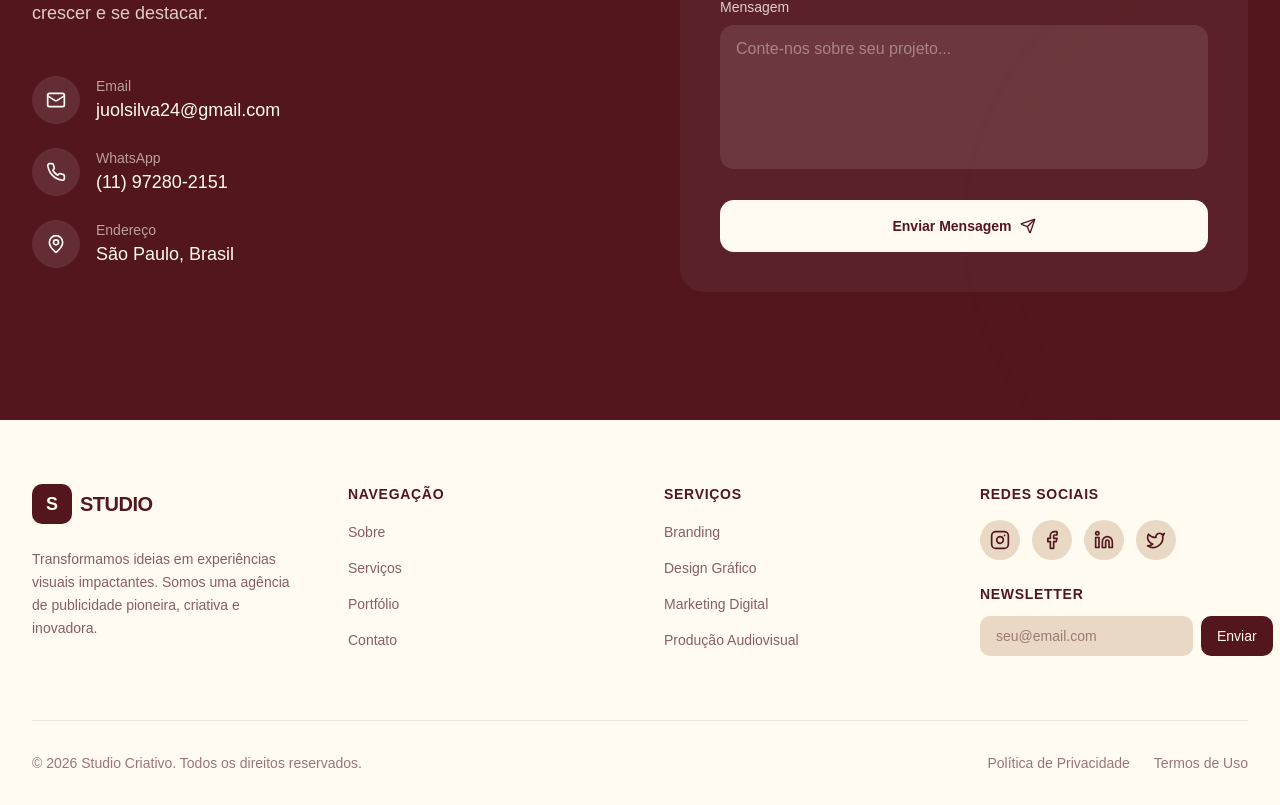
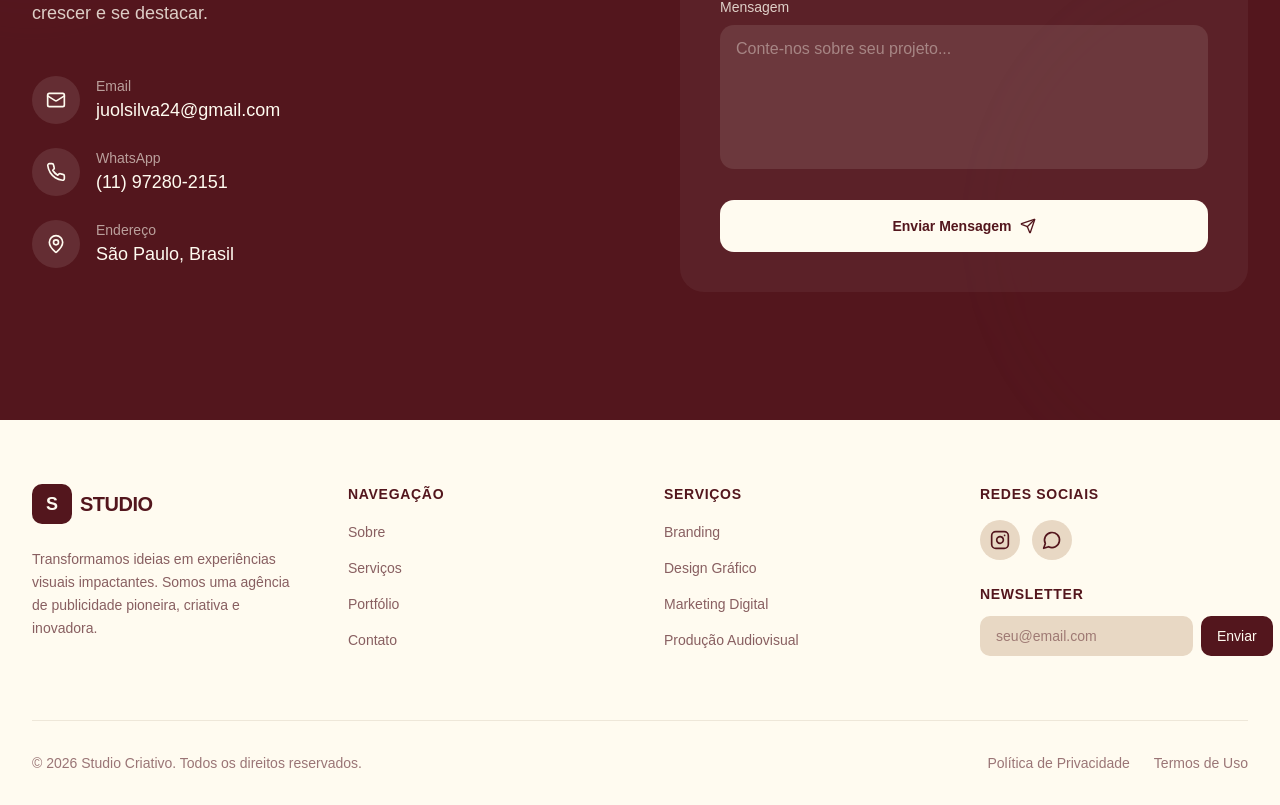
Before and after one commit to jv-souza7398/siteJumidia, a Next.js app: page / in a window 1280 px wide. Shown: the part 3887-4692 px from the top of the page. Built offline with nearby package versions, Linux system fonts and the light colour scheme; a web font is replaced by a local one.

Commit message:
feat: update footer to show only Instagram and WhatsApp links
Remove Facebook, LinkedIn, Twitter links and update imports.

```diff
--- a/components/footer.tsx
+++ b/components/footer.tsx
@@ -1,7 +1,7 @@
 "use client"
 
 import Link from "next/link"
-import { Instagram, Facebook, Linkedin, Twitter } from "lucide-react"
+import { Instagram, MessageCircle } from "lucide-react"
 
 export function Footer() {
   const currentYear = new Date().getFullYear()
@@ -20,10 +20,8 @@ export function Footer() {
       { label: "Produção Audiovisual", href: "#servicos" },
     ],
     social: [
-      { label: "Instagram", href: "https://instagram.com", icon: Instagram },
-      { label: "Facebook", href: "https://facebook.com", icon: Facebook },
-      { label: "LinkedIn", href: "https://linkedin.com", icon: Linkedin },
-      { label: "Twitter", href: "https://twitter.com", icon: Twitter },
+      { label: "Instagram", href: "https://www.instagram.com/julia._osilva?igsh=eHZuY3l0OGpqdHg=", icon: Instagram },
+      { label: "WhatsApp", href: "https://wa.me/5511972802151", icon: MessageCircle },
     ],
   }
 
```
